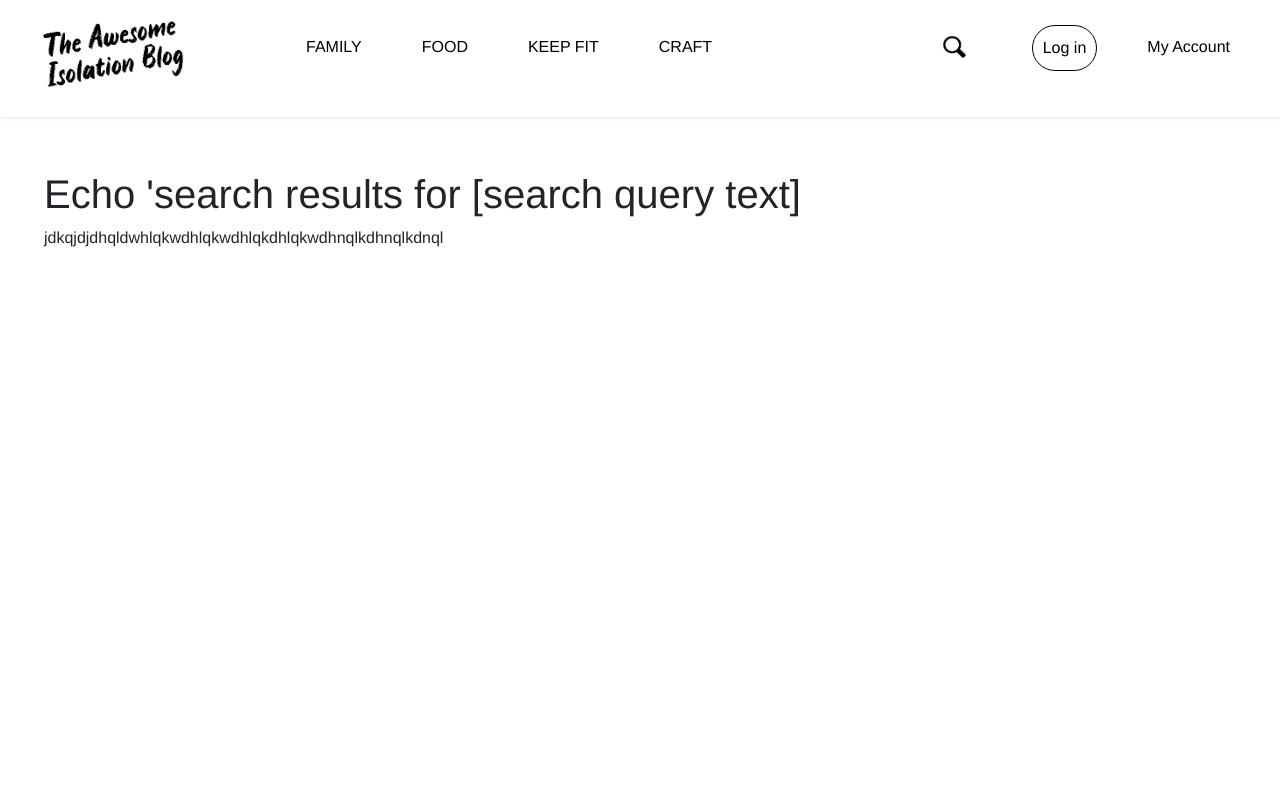
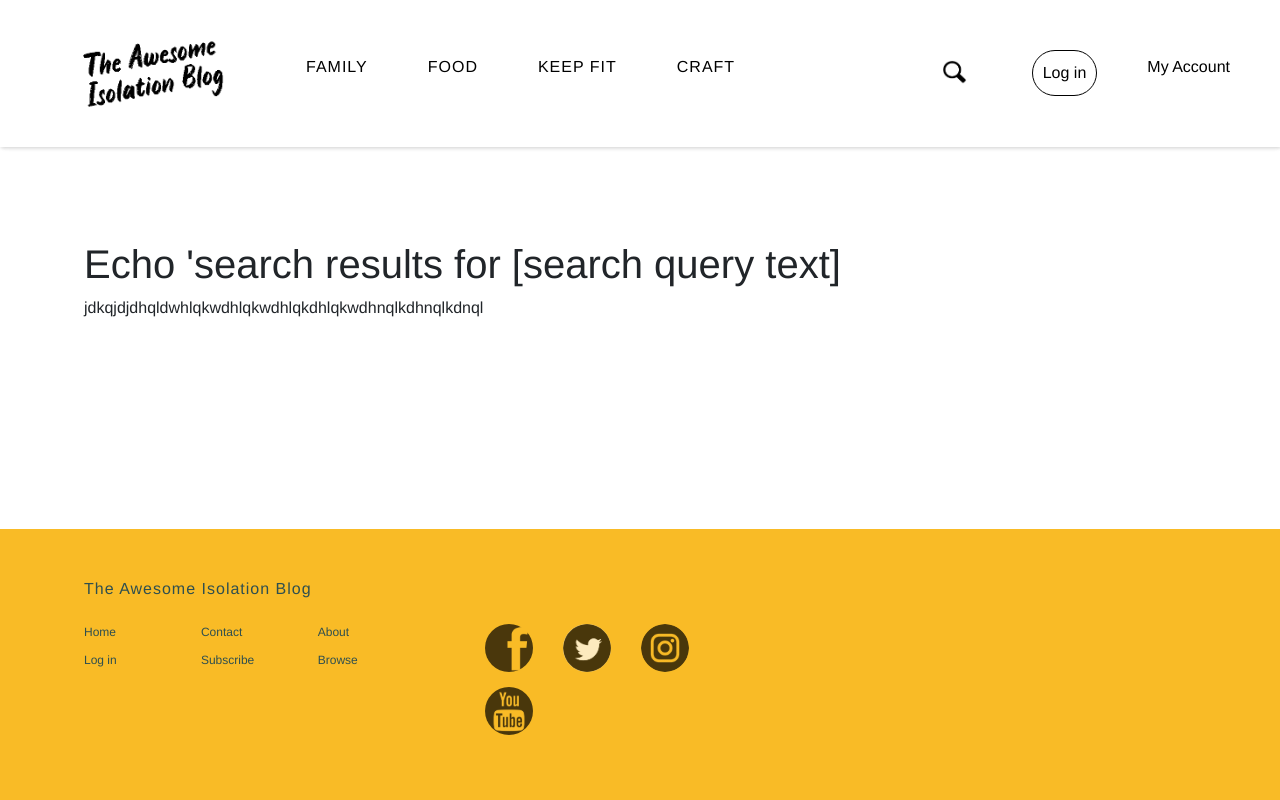
Before and after one commit to clairewint/Showcase-Blog, a PHP site: page /search-page.php in a window 1280 px wide. Run offline with PHP 8.4, Linux system fonts and the light colour scheme.

Commit message:
Pretty much finished header and footer (still some glitchy bits)

```diff
--- a/footer.php
+++ b/footer.php
@@ -1,7 +1,59 @@
-<?php
+<!DOCTYPE html>
+<html>
+    <head>
+        <meta charset="UTF-8">
+        <title>The Awesome Isolation Blog</title>
+        <link rel=stylesheet href="stylesheet.css">
+        <link href="https://fonts.googleapis.com/css?family=Cabin&display=swap" rel="stylesheet">
+        <link rel="stylesheet" href="https://stackpath.bootstrapcdn.com/bootstrap/4.4.1/css/bootstrap.min.css" integrity="sha384-Vkoo8x4CGsO3+Hhxv8T/Q5PaXtkKtu6ug5TOeNV6gBiFeWPGFN9MuhOf23Q9Ifjh" crossorigin="anonymous">
+        <script src="https://code.jquery.com/jquery-3.4.1.slim.min.js"  crossorigin="anonymous"></script>
+        <script src="https://cdn.jsdelivr.net/npm/popper.js@1.16.0/dist/umd/popper.min.js" crossorigin="anonymous"></script>
+    </head>
+    <body>
+        <?php
+        include 'header.php';
+        include 'search-program.php';
+        ?>
 
-/*
- * To change this license header, choose License Headers in Project Properties.
- * To change this template file, choose Tools | Templates
- * and open the template in the editor.
- */
+
+        <div class="flex-container">
+
+        </div>
+
+
+
+
+        <footer>
+            <div class="footer-container">
+                <div class="row">
+
+                    <div class="col-lg-4 col-md-6">
+                        <h6>The Awesome Isolation Blog</h6>
+                        <ul class="list-unstyled three-column">
+                            <li><a href="#family">Home</a></li>
+                            <li><a href="#family">Contact</a></li>
+                            <li><a href="#family">About</a></li>
+                            <li><a href="#family">Log in</a></li>
+                            <li><a href="#family">Subscribe</a></li>
+                            <li><a href="#family">Browse</a></li>
+                        </ul>
+
+                    </div>
+
+
+                    <div class="col-lg-4 col-md-4 ">
+                        <ul class="list-unstyled socila-list">
+                            <li><img src="images/facebook.png" alt="" style="width:48px;height:48px;"/></li>
+                            <li  ><img src="images/twitter.png" alt="" style="width:48px;height:48px;"/></li>
+                            <li><img  src="images/instagram.png" alt="" style="width:48px;height:48px;"/></li>
+                            <li class="social-item-1"><img  src="images/youtube.png" alt="" style="width:48px;height:48px;"/></li>
+                        </ul>
+
+                    </div>
+
+                </div>
+            </div>
+
+        </footer>
+    </body>
+</html>
--- a/header.php
+++ b/header.php
@@ -29,8 +29,8 @@
             <div id="menu-right">
                 <li><a  id="item-5"href="">My Account</a></li>
                 <li><a id="log-in"  href=""> Log in </a></li>
- <li>
-     <form method="post" action="search.php?go" class="search-bar">
+                <li>
+                    <form method="post" action="search-page.php?go" class="search-bar">
                         <input type="text" name="search" placeholder="search...">
                     </form>
                 </li>
--- a/search-page.php
+++ b/search-page.php
@@ -15,6 +15,7 @@
     <body>
         <?php
         include 'header.php';
+        include 'footer.php';
         include 'search-program.php';
         ?>
 
--- a/stylesheet.css
+++ b/stylesheet.css
@@ -6,15 +6,16 @@ html body {
     background-color: white;
 }
 
-a {
-    color: #000;
+a {color: #000;
 }
 
 .flex-container{
-    padding-top:170px;
-    padding-right:44px;
-    padding-left:44px;
+    padding-top:120px;
+    padding-right:84px;
+    padding-left:84px;
 }
+
+
 
 /* header */
 
@@ -49,9 +50,9 @@ a {
 .header .logo {
     display: block;
     float: left;
-    padding-left: 30px;
-    padding-top:10px;
-    padding-bottom:20px;
+    padding-left: 70px;
+    padding-top:30px;
+    margin-bottom:30px;
     width:20%;
 }
 
@@ -59,12 +60,11 @@ a {
 /* menu */
 
 .header .menu {
-
     clear: both;
     max-height: 0;
     transition: max-height .2s ease-out;
     width: 80%;
-    padding-top:25px;
+    padding-top:50px;
 }
 
 .header .menu #menu-right {
@@ -75,11 +75,14 @@ a {
 .header .menu #menu-left {
     float: left;
     width: 50%;
+    letter-spacing: 1px;
 }
 
 #log-in{
     border: 1px solid black;
     border-radius: 50px;
+    padding-top:10px;
+    padding-bottom:10px;
 }
 
 #log-in:hover{
@@ -98,12 +101,14 @@ a {
 }
 
 .header .menu-icon .navicon {
+    margin-top:20px;
+    margin-right:60px;
     background: #333;
     display: block;
     height: 2px;
     position: relative;
     transition: background .2s ease-out;
-    width: 18px;
+    width: 25px;
 }
 
 .header .menu-icon .navicon:before,
@@ -133,12 +138,14 @@ a {
 }
 
 .header .menu-btn:checked ~ .menu {
-    max-height: 600px;
+    max-height: 500px;
     padding-bottom:20px;
+    padding-top:80px;
 }
 
 .header .menu-btn:checked ~ .menu li {
     margin-bottom:15px;
+    margin-left:50px;
 }
 
 .header .menu-btn:checked ~ .menu li #log-in {
@@ -155,7 +162,7 @@ a {
 }
 
 .header .menu-btn:checked ~ .menu li #item-3 {
-    width:70px;
+    width:80px;
 }
 .header .menu-btn:checked ~ .menu li #item-4 {
     width:55px;
@@ -183,7 +190,7 @@ a {
 
 /* 48em = 768px */
 
-@media (min-width: 73em) {
+@media (min-width: 80em) {
     .header #menu-right li {
         float: right;
     }
@@ -192,7 +199,7 @@ a {
         float: left;
     }
     .header li a {
-        padding: 10px 10px;
+        padding: 5px 10px;
         margin-right:40px;
     }
     .header .menu {
@@ -235,3 +242,71 @@ input[type=text]:focus {
 input[type=text]:focusout {
 
 }
+
+
+/*********FOOTER***********/
+
+footer {
+    position: fixed;
+    left: 0;
+    bottom: 0;
+    width: 100%;
+    background: #f9bb26;
+    color: darkslategrey;
+    font-size: 12px;
+}
+
+.footer-container{
+    padding-right:84px;
+    padding-left:84px;
+    padding-top: 20px;
+    padding-bottom:50px;
+}
+
+footer a {
+    color: darkslategrey;
+    text-decoration: none;
+}
+
+footer a:hover {
+    color: darkslategrey;
+    text-decoration: none;
+    border-bottom: 2px solid darkslategrey;
+}
+
+footer h6 {
+    color: darkslategrey;
+    letter-spacing: 1px;
+    margin: 30px 0 20px;
+}
+
+footer .three-column {
+    overflow: hidden;
+}
+
+footer .three-column li{
+    width: 33.3333%;
+    float: left;
+    padding: 5px 0;
+}
+
+footer .socila-list {
+    overflow: hidden;
+    margin: 75px 20px 0px;
+}
+
+footer .socila-list li {
+    float: left;
+    margin-right: 30px;
+    margin-bottom: 15px;
+    opacity: 0.7;
+    overflow: hidden;
+    border-radius: 50%;
+    transition: all 0.3s ease-in-out;
+}
+
+
+
+footer .socila-list li:hover {
+    opacity: 1;
+}
```
Also changed, not shown: Images/facebook.png (added), Images/instagram.png (added), Images/twitter.png (added), Images/youtube.png (added).
